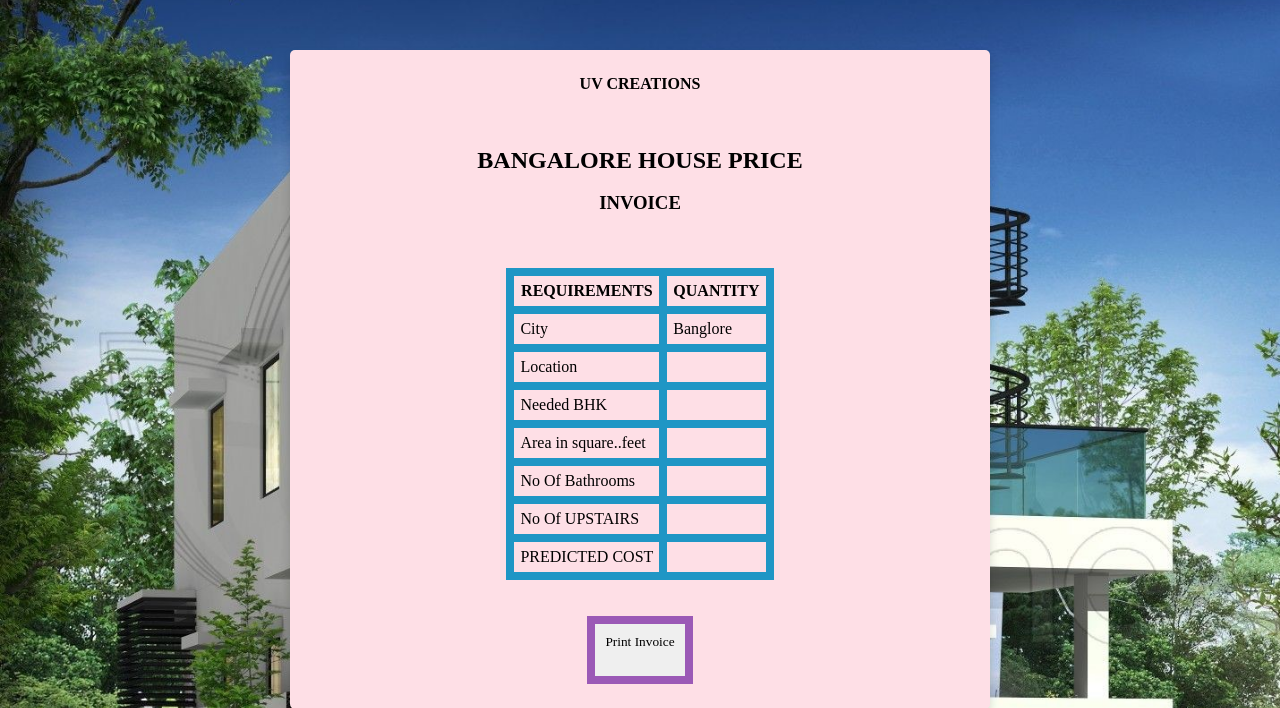
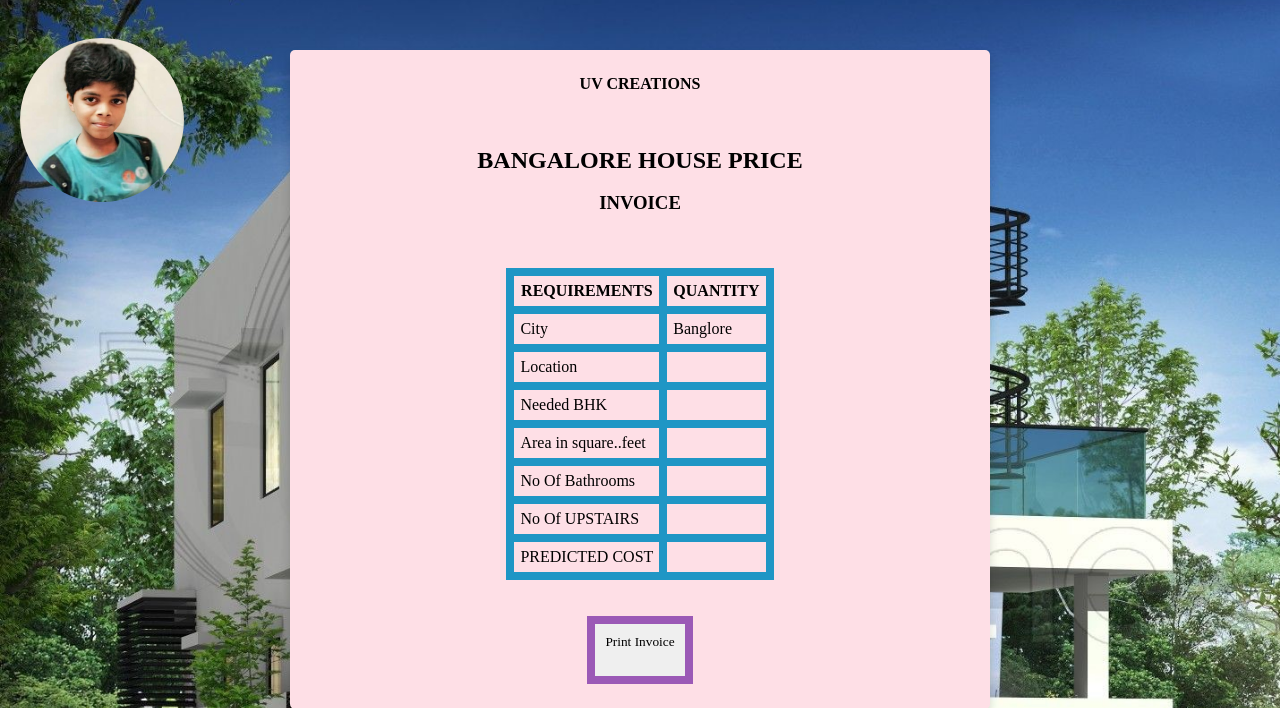
Before and after one commit to udaykiran927/BangloreHousePrice-Appalaneni-Creations, a Flask app: template templates/submit.html in a window 1280 px wide. Shown: the top 708 px of the page. Run offline with Flask 2, Linux system fonts and the light colour scheme; the template is opened without the code that fills it, so the values that code supplies are empty; parts of the project's set-up code (start-up, migrations or seed data) failed here and were passed over.

Commit message:
Update submit.html

```diff
--- a/templates/submit.html
+++ b/templates/submit.html
@@ -32,6 +32,7 @@
     <title>House Cost</title>
 </head>
 <body>
+    <img src="/static/images/mychildhoodpic.png" alt="" class="userpic">
     <div class="container">
         <div class="content">
             <center><h4 id="logo">UV CREATIONS</h4></center><br>
```
